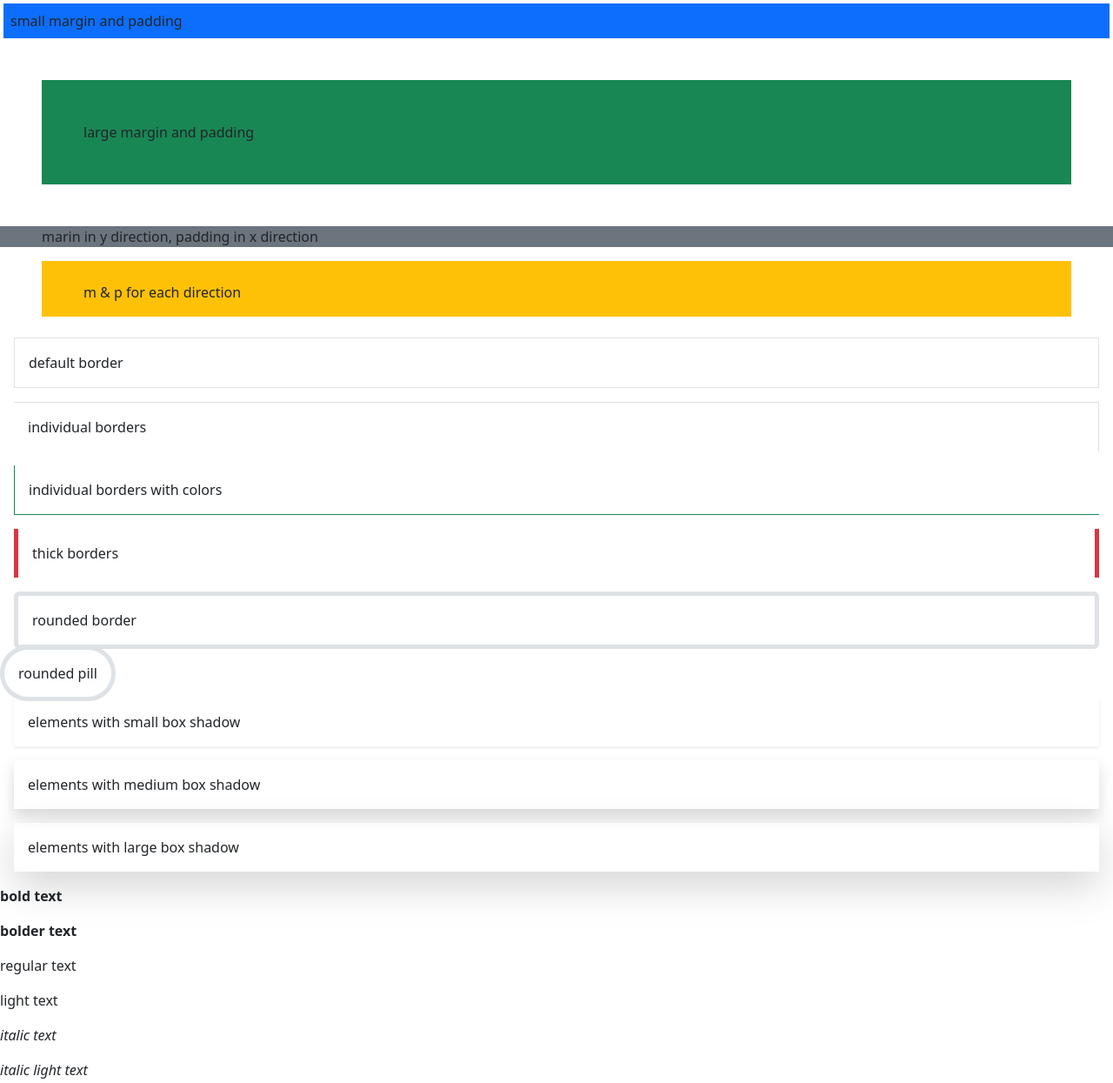
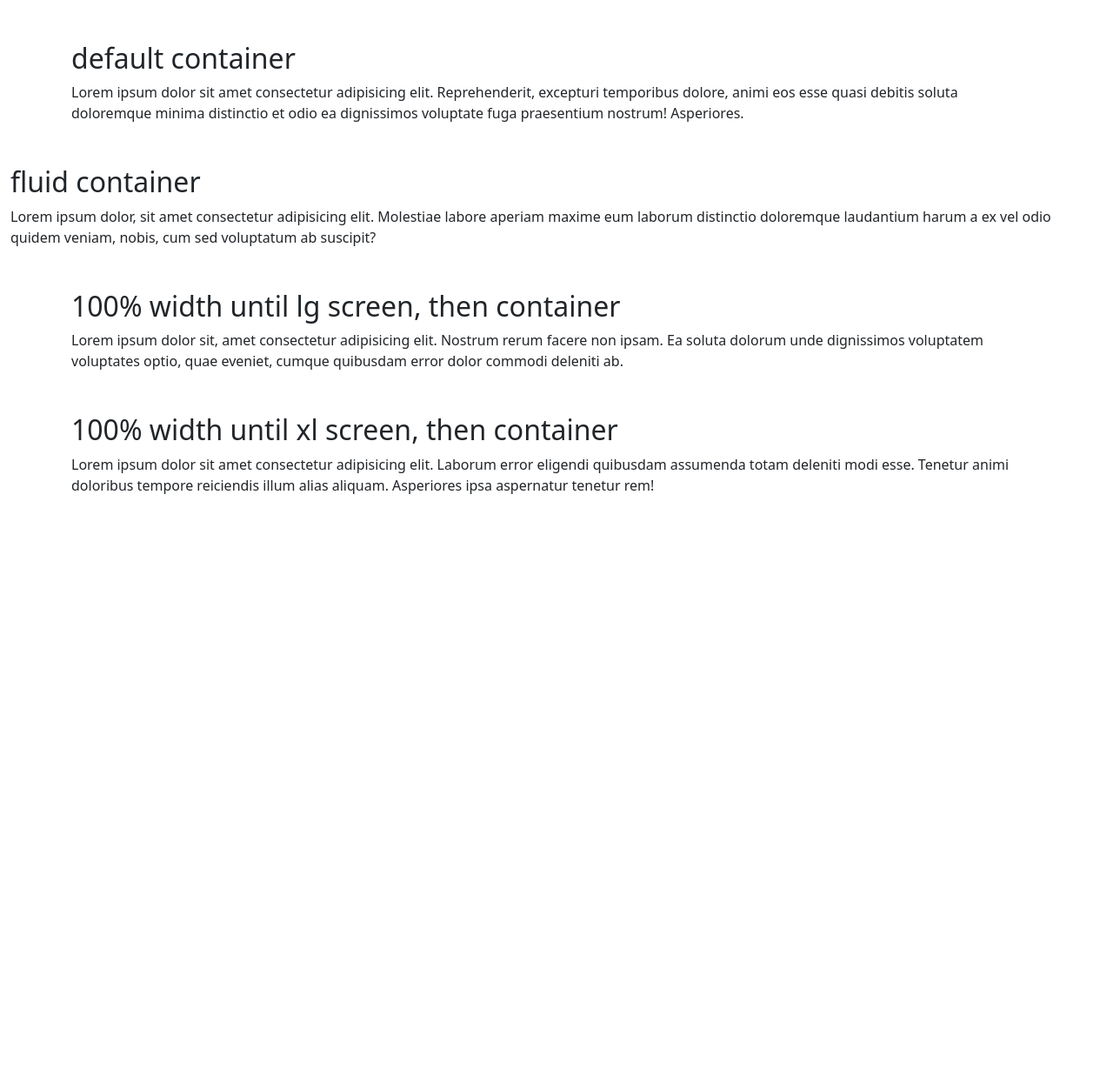
Before and after one commit to hashlog5/Bootstrap-5-Crash-Course-Tutorial, a plain HTML site: page index.html in a window 1280 px wide. Shown: the whole page at 87% size. After the commit the page ends 800 px from the top, so only its background shows below. Drawn offline with nearby package versions, Linux system fonts and the light colour scheme.

Commit message:
containers

```diff
--- a/index.html
+++ b/index.html
@@ -22,40 +22,41 @@
   </head>
 
   <body>
-    <!-- margin and padding -->
-    <div class="bg-primary m-1 p-2">small margin and padding</div>
-    <div class="bg-success m-5 p-5">large margin and padding</div>
-    <div class="bg-secondary my-3 px-5">
-      marin in y direction, padding in x direction
-    </div>
-    <div class="bg-warning mt-3 mb-4 ms-5 me-5 pt-4 pb-3 ps-5 pe-3">
-      m & p for each direction
+    <div class="container my-5">
+      <h2>default container</h2>
+      Lorem ipsum dolor sit amet consectetur adipisicing elit. Reprehenderit,
+      excepturi temporibus dolore, animi eos esse quasi debitis soluta
+      doloremque minima distinctio et odio ea dignissimos voluptate fuga
+      praesentium nostrum! Asperiores.
     </div>
 
-    <!-- borders -->
-    <div class="m-3 p-3 border">default border</div>
-    <div class="m-3 p-3 border-top border-end">individual borders</div>
-    <div class="m-3 p-3 border-start border-bottom border-success">
-      individual borders with colors
+    <div class="container-fluid">
+      <h2>fluid container</h2>
+      <p>
+        Lorem ipsum dolor, sit amet consectetur adipisicing elit. Molestiae
+        labore aperiam maxime eum laborum distinctio doloremque laudantium harum
+        a ex vel odio quidem veniam, nobis, cum sed voluptatum ab suscipit?
+      </p>
     </div>
 
-    <div class="m-3 p-3 border-start border-end border-danger border-5">
-      thick borders
+    <div class="container-lg my-5">
+      <h2>100% width until lg screen, then container</h2>
+      <p>
+        Lorem ipsum dolor sit, amet consectetur adipisicing elit. Nostrum rerum
+        facere non ipsam. Ea soluta dolorum unde dignissimos voluptatem
+        voluptates optio, quae eveniet, cumque quibusdam error dolor commodi
+        deleniti ab.
+      </p>
     </div>
-    <div class="m-3 p-3 rounded border border-5">rounded border</div>
-    <m-3 class="p-3 rounded-pill border border-5">rounded pill</m-3>
 
-    <!-- box shadow -->
-    <div class="m-3 p-3 shadow-sm">elements with small box shadow</div>
-    <div class="m-3 p-3 shadow">elements with medium box shadow</div>
-    <div class="m-3 p-3 shadow-lg">elements with large box shadow</div>
-
-    <!-- font weight -->
-    <p class="fw-bold">bold text</p>
-    <p class="fw-bolder">bolder text</p>
-    <p>regular text</p>
-    <p class="fw-light">light text</p>
-    <p class="fst-italic">italic text</p>
-    <p class="fst-italic fw-light">italic light text</p>
+    <div class="container-xl my-5">
+      <h2>100% width until xl screen, then container</h2>
+      <p>
+        Lorem ipsum dolor sit amet consectetur adipisicing elit. Laborum error
+        eligendi quibusdam assumenda totam deleniti modi esse. Tenetur animi
+        doloribus tempore reiciendis illum alias aliquam. Asperiores ipsa
+        aspernatur tenetur rem!
+      </p>
+    </div>
   </body>
 </html>
```
